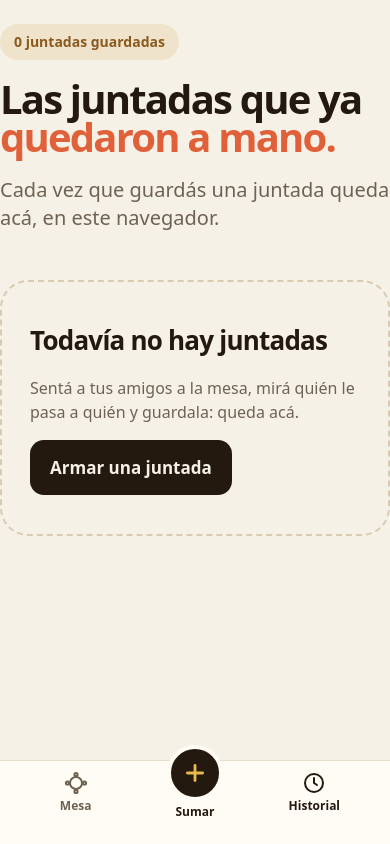
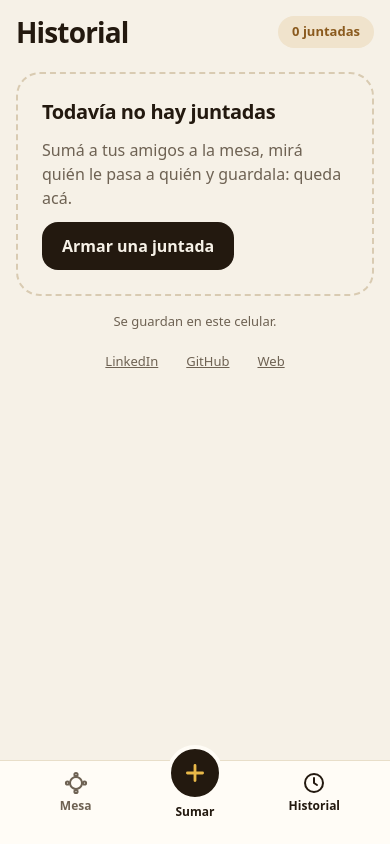
Before and after one commit to maticarrera12/quetedebo, a React (Vite) app: page /history in a window 390 px wide. Built offline with nearby package versions, Linux system fonts and the light colour scheme.

Commit message:
feat(ui): make Historial a phone view
Compact cards that open on tap to show the payments and who put what.
It also carries the links and the way back to Instalar app that used to
live in the footer, which the phone does not have.

```diff
--- a/src/pages/HistoryPage.tsx
+++ b/src/pages/HistoryPage.tsx
@@ -9,11 +9,153 @@ import AvatarStack from "../components/AvatarStack";
 import MoneyFigure from "../components/MoneyFigure";
 import SettlementCard from "../components/SettlementCard";
 
+import { useInstall } from "../hooks/useInstall";
+import { useIsMobile } from "../hooks/useMediaQuery";
+
 import { parseSettlement, personColor } from "../utils/format";
 import type { Settlement } from "../utils/format";
+import { EXTERNAL_LINKS } from "../utils/links";
+
+const settlementsOf = (calculation: TransactionResult): Settlement[] =>
+  calculation.transactions
+    .map(parseSettlement)
+    .filter((settlement): settlement is Settlement => settlement !== null);
+
+const titleOf = (calculation: TransactionResult) =>
+  calculation.eventName || `Juntada de ${calculation.friends.length} amigos`;
+
+// On a phone each juntada is a compact card that opens to show its payments and who put what.
+const MobileCard = ({ calculation }: { calculation: TransactionResult }) => {
+  const [open, setOpen] = useState<boolean>(false);
+
+  const settlements = settlementsOf(calculation);
+
+  return (
+    <li className="rounded-3xl border border-line bg-surface">
+      <button
+        type="button"
+        onClick={() => setOpen((value) => !value)}
+        aria-expanded={open}
+        className="block w-full p-4 text-left"
+      >
+        <span className="flex items-center justify-between gap-3">
+          <AvatarStack friends={calculation.friends} ring="var(--surface)" size={36} />
+
+          <MoneyFigure
+            amount={calculation.totalExpense}
+            className="text-[22px] font-extrabold tracking-[-0.03em]"
+            centsClassName="text-muted"
+          />
+        </span>
+
+        <span className="mt-2.5 block text-lg font-extrabold tracking-[-0.02em]">{titleOf(calculation)}</span>
+
+        <span className="mt-0.5 block text-[13px] text-muted">
+          {calculation.date} · {settlements.length} {settlements.length === 1 ? "pago" : "pagos"}
+        </span>
+      </button>
+
+      {open && (
+        <div className="flex flex-col gap-4 px-4 pb-4">
+          {settlements.length > 0 && (
+            <div className="flex flex-col gap-2">
+              <h3 className="text-sm font-semibold text-muted">Quién le pasa a quién</h3>
+
+              <ul className="flex flex-col gap-2">
+                {settlements.map((settlement, id) => (
+                  <SettlementCard key={id} compact settlement={settlement} friends={calculation.friends} />
+                ))}
+              </ul>
+            </div>
+          )}
+
+          <div className="flex flex-col gap-1">
+            <h3 className="text-sm font-semibold text-muted">Quién puso qué</h3>
+
+            <ul>
+              {calculation.friends.map((friend, id) => (
+                <li key={id} className="flex items-center gap-3 border-t border-track py-2.5 first:border-t-0">
+                  <Avatar name={friend.name} color={personColor(calculation.friends, friend.name)} size={36} />
+
+                  <div className="flex min-w-0 flex-1 flex-col leading-tight">
+                    <span className="truncate text-[15px] font-bold">{friend.name}</span>
+                    {friend.concept && <span className="truncate text-xs text-muted">trajo {friend.concept}</span>}
+                  </div>
+
+                  <MoneyFigure amount={friend.expense} className="text-[15px] font-bold" centsClassName="opacity-60" />
+                </li>
+              ))}
+            </ul>
+          </div>
+        </div>
+      )}
+    </li>
+  );
+};
+
+const MobileHistory = ({ calculations }: { calculations: TransactionResult[] }) => {
+  const { mode, bannerVisible, install, reopen } = useInstall();
+
+  return (
+  <div className="px-4 pt-[env(safe-area-inset-top)]">
+    <header className="flex h-16 items-center justify-between">
+      <h1 className="text-[28px] font-extrabold tracking-[-0.03em]">Historial</h1>
+
+      <span className="flex h-8 items-center rounded-full bg-sand px-3.5 text-[13px] font-bold text-sand-ink">
+        {calculations.length === 1 ? "1 juntada" : `${calculations.length} juntadas`}
+      </span>
+    </header>
+
+    {calculations.length === 0 ? (
+      <section className="mt-2 flex flex-col items-start gap-3 rounded-3xl border-2 border-dashed border-[#d9cbb2] p-6">
+        <h2 className="text-xl font-bold tracking-[-0.02em]">Todavía no hay juntadas</h2>
+
+        <p className="text-muted">Sumá a tus amigos a la mesa, mirá quién le pasa a quién y guardala: queda acá.</p>
+
+        <Link to="/" className="flex h-12 items-center rounded-2xl bg-ink px-5 text-base font-bold text-ground">
+          Armar una juntada
+        </Link>
+      </section>
+    ) : (
+      <ul className="mt-2 flex flex-col gap-3">
+        {calculations.map((calculation, index) => (
+          <MobileCard key={index} calculation={calculation} />
+        ))}
+      </ul>
+    )}
+
+    <p className="mt-4 text-center text-[13px] text-muted">Se guardan en este celular.</p>
+
+    {/* The phone has no footer: this is the way back to the install notice once it was dismissed. */}
+    {mode && !bannerVisible && (
+      <div className="mt-2 flex justify-center">
+        <button
+          type="button"
+          onClick={mode === "native" ? install : reopen}
+          className="min-h-11 px-4 text-[15px] font-bold text-ink"
+        >
+          Instalar app
+        </button>
+      </div>
+    )}
+
+    <ul className="mt-2 flex justify-center gap-1 text-[13px] text-muted">
+      {EXTERNAL_LINKS.map((link) => (
+        <li key={link.label}>
+          <a href={link.href} target="_blank" rel="noopener noreferrer" className="flex min-h-11 items-center px-3 underline">
+            {link.label}
+          </a>
+        </li>
+      ))}
+    </ul>
+  </div>
+  );
+};
 
 const HistoryPage = () => {
   const [calculations, setCalculations] = useState<TransactionResult[]>([]);
+
+  const isMobile = useIsMobile();
 
   useEffect(() => {
     const stored = localStorage.getItem("calculation");
@@ -22,6 +164,8 @@ const HistoryPage = () => {
       setCalculations(JSON.parse(stored));
     }
   }, []);
+
+  if (isMobile) return <MobileHistory calculations={calculations} />;
 
   return (
     <>
@@ -57,9 +201,7 @@ const HistoryPage = () => {
       ) : (
         <div className="flex flex-col gap-5">
           {calculations.map((calculation, index) => {
-            const settlements = calculation.transactions
-              .map(parseSettlement)
-              .filter((settlement): settlement is Settlement => settlement !== null);
+            const settlements = settlementsOf(calculation);
 
             return (
               <article
@@ -71,9 +213,7 @@ const HistoryPage = () => {
                     <AvatarStack friends={calculation.friends} ring="var(--surface)" />
 
                     <div>
-                      <h2 className="text-[26px] font-bold tracking-[-0.03em]">
-                        {calculation.eventName || `Juntada de ${calculation.friends.length} amigos`}
-                      </h2>
+                      <h2 className="text-[26px] font-bold tracking-[-0.03em]">{titleOf(calculation)}</h2>
 
                       <p className="text-sm text-faint">{calculation.date}</p>
                     </div>
```
